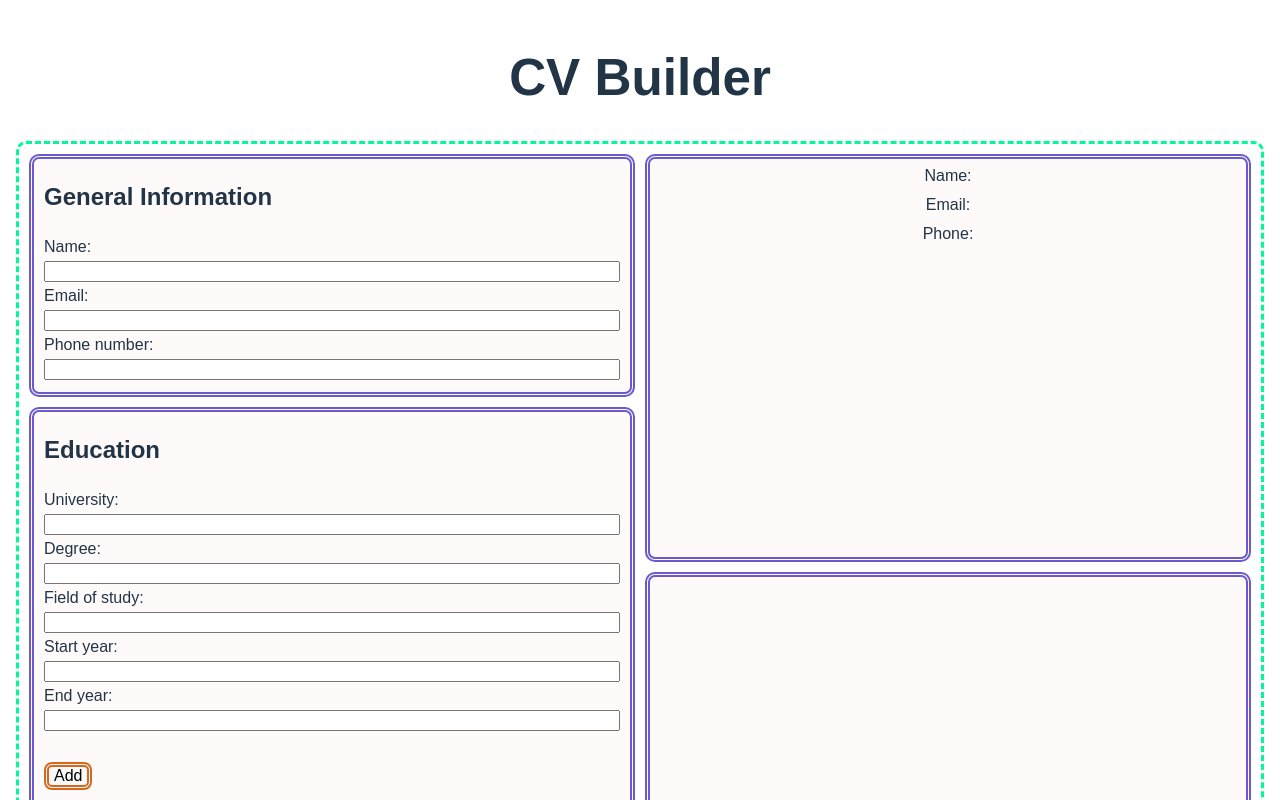
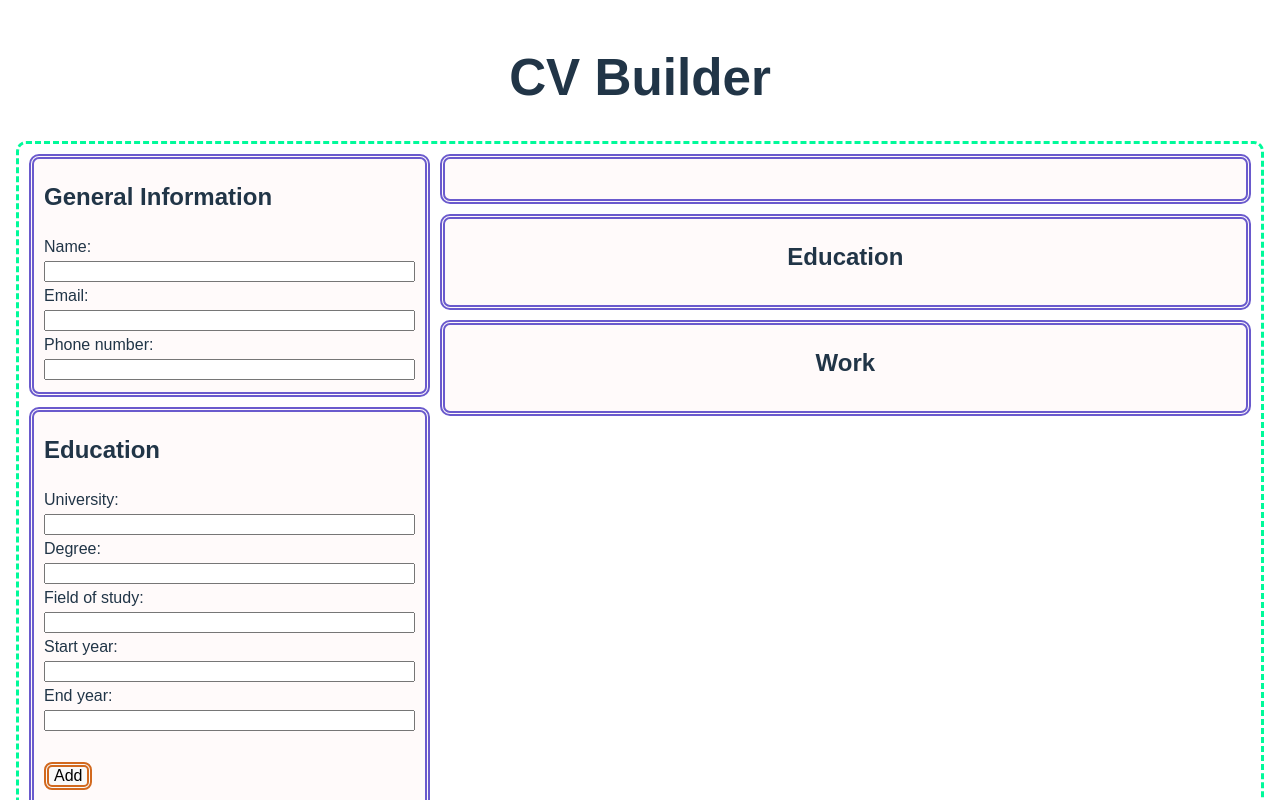
Before and after one commit to Prin-S/cv-application, a React (Vite) app: page / in a window 1280 px wide. Shown: the top 800 px of the page. Built offline with nearby package versions, Linux system fonts and the light colour scheme; a web font is replaced by a local one.

Commit message:
Minor changes
Changed some layouts.
Changed .form-box to .text-left for clarity.
Add/modified some CSS.
Removed duplicates in styles.css.

```diff
--- a/src/components/cv.jsx
+++ b/src/components/cv.jsx
@@ -12,7 +12,7 @@ function GeneralInformation({ id, text, type, onChange }) {
 
 function EducationInformation({ onEduSubmit }) {
     return (
-        <div className="box form-box">
+        <div className="box text-left">
             <h2>Education</h2>
             <form onSubmit={onEduSubmit}>
                 <label htmlFor="university">University: <input id="university" className="input" type="text" name="university" required /></label><br />
@@ -28,7 +28,7 @@ function EducationInformation({ onEduSubmit }) {
 
 function WorkInformation({ onWorkSubmit }) {
     return (
-        <div className="box form-box">
+        <div className="box text-left">
             <h2>Work</h2>
             <form onSubmit={onWorkSubmit}>
                 <label htmlFor="position">Position: <input id="position" className="input" type="text" name="position" required /></label><br />
@@ -45,7 +45,7 @@ function WorkInformation({ onWorkSubmit }) {
 function LeftSide({ onGenChange, onEduSubmit, onWorkSubmit }) {
     return (
         <div className="container container-inner">
-            <div className="box form-box">
+            <div className="box text-left">
                 <h2>General Information</h2>
                 <form>
                     <GeneralInformation id="name" text="Name" type="text" onChange={onGenChange} />
@@ -61,7 +61,7 @@ function LeftSide({ onGenChange, onEduSubmit, onWorkSubmit }) {
 
 function EditEducationInformation({ item, onEduEdit }) {
     return (
-        <div className="box form-box edit-box">
+        <div className="box text-left edit-box">
             <form id={item.id} onSubmit={onEduEdit}>
                 <label htmlFor="university">University: <input id="university" className="input" type="text" name="university" defaultValue={item.university} required /></label><br />
                 <label htmlFor="degree">Degree: <input id="degree" className="input" type="text" name="degree" defaultValue={item.degree} required /></label><br />
@@ -94,7 +94,7 @@ function RenderEducation({ item, onEduEdit, onEduDelete }) {
 
 function EditWorkInformation({ item, onWorkEdit }) {
     return (
-        <div className="box form-box edit-box">
+        <div className="box text-left edit-box">
             <form id={item.id} onSubmit={onWorkEdit}>
                 <label htmlFor="position">Position: <input id="position" className="input" type="text" name="position" defaultValue={item.position} required /></label><br />
                 <label htmlFor="com-org">Company/Organization: <input id="com-org" className="input" type="text" name="com-org" defaultValue={item['com-org']} required /></label><br />
@@ -130,13 +130,14 @@ function RightSide({ genText, eduText, workText, onEduEdit, onEduDelete, onWorkE
     return (
         <div className="container container-inner">
             <div className="box">
-                <p>Name: {genText.name}</p>
-                <p>Email: {genText.email}</p>
-                <p>Phone: {genText.phone}</p>
+                <h2>{genText.name}</h2>
+                <p>{genText.email}</p>
+                <p>{genText.phone}</p>
             </div>
             <div className="box">
+                <h2>Education</h2>
                 {eduText.map(item => {
-                    if (item == eduText[eduText.length - 1]) {
+                    if (item == eduText[eduText.length - 1]) { // Don't add <hr /> to the last item.
                         return <RenderEducation key={item.id} item={item} onEduEdit={onEduEdit} onEduDelete={onEduDelete} />;
                     } else {
                         return <Fragment key={item.id}>
@@ -147,8 +148,9 @@ function RightSide({ genText, eduText, workText, onEduEdit, onEduDelete, onWorkE
                 })}
             </div>
             <div className="box">
+                <h2>Work</h2>
                 {workText.map(item => {
-                    if (item == workText[workText.length - 1]) {
+                    if (item == workText[workText.length - 1]) { // Don't add <hr /> to the last item.
                         return <RenderWork key={item.id} item={item} onWorkEdit={onWorkEdit} onWorkDelete={onWorkDelete} />;
                     } else {
                         return <Fragment key={item.id}>
@@ -232,11 +234,14 @@ function CVContainer() {
 
     return (
         <div className="container">
+            <div className="left-container">
                 <LeftSide
                     onGenChange={handleGenInfoChange}
                     onEduSubmit={handleEduInfoSubmit}
                     onWorkSubmit={handleWorkInfoSubmit}
                 />
+            </div>
+            <div className="right-container">
                 <RightSide
                     genText={genInfo}
                     eduText={eduInfo}
@@ -247,6 +252,7 @@ function CVContainer() {
                     onWorkDelete={handleWorkInfoDelete}
                 />
             </div>
+        </div>
     );
 }
 
--- a/src/styles/styles.css
+++ b/src/styles/styles.css
@@ -12,7 +12,7 @@
     }
 }
 
-@media (min-width: 1280px) {
+@media (min-width: 992px) {
     #root {
         width: 1280px;
     }
@@ -43,7 +43,6 @@ hr {
 
 .container {
     display: grid;
-    grid-template-columns: repeat(2, 1fr);
     grid-auto-rows: minmax(50px, auto);
     column-gap: 10px;
     row-gap: 10px;
@@ -53,6 +52,28 @@ hr {
     padding: 10px;
     border: dashed mediumspringgreen;
     border-radius: 10px;
+}
+
+@media (max-width: 992px) {
+    .container {
+        grid-template-columns: repeat(1, 1fr);
+    }
+}
+
+@media (min-width: 992px) {
+    .container {
+        grid-template-columns: 1fr 2fr;
+    }
+
+    .left-container {
+        grid-column-start: 1;
+        grid-column-end: 2;
+    }
+
+    .right-container {
+        grid-column-start: 2;
+        grid-column-end: 4;
+    }
 }
 
 .container-inner {
@@ -69,7 +90,7 @@ hr {
     padding: 0px 10px 10px;
 }
 
-.form-box {
+.text-left {
     text-align: left;
 }
 
@@ -82,42 +103,37 @@ hr {
     display: grid;
     grid-template-columns: 1fr 4fr;
     margin: 10px 0;
+    text-align: left;
 }
 
 .full {
     grid-column-start: 1;
     grid-column-end: 6;
-    text-align: left;
 }
 
 @media (max-width: 992px) {
     .one-fifth {
         grid-column-start: 1;
         grid-column-end: 6;
-        text-align: left;
         margin: 5px 0 5px;
     }
 
     .four-fifths {
         grid-column-start: 1;
         grid-column-end: 6;
-        text-align: left;
         margin: 5px 0 10px;
     }
 }
-
 
 @media (min-width: 992px) {
     .one-fifth {
         grid-column-start: 1;
         grid-column-end: 2;
-        text-align: left;
     }
 
     .four-fifths {
         grid-column-start: 2;
         grid-column-end: 6;
-        text-align: left;
     }
 }
 
```
Lines whose indentation alone changed are shown as unchanged.
